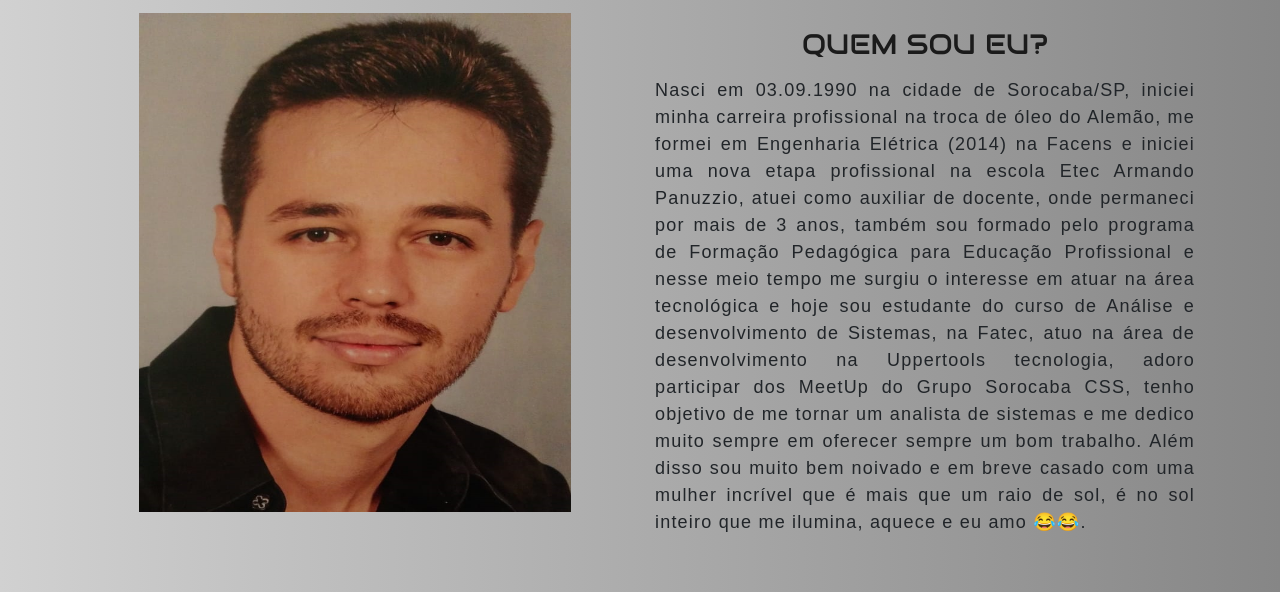
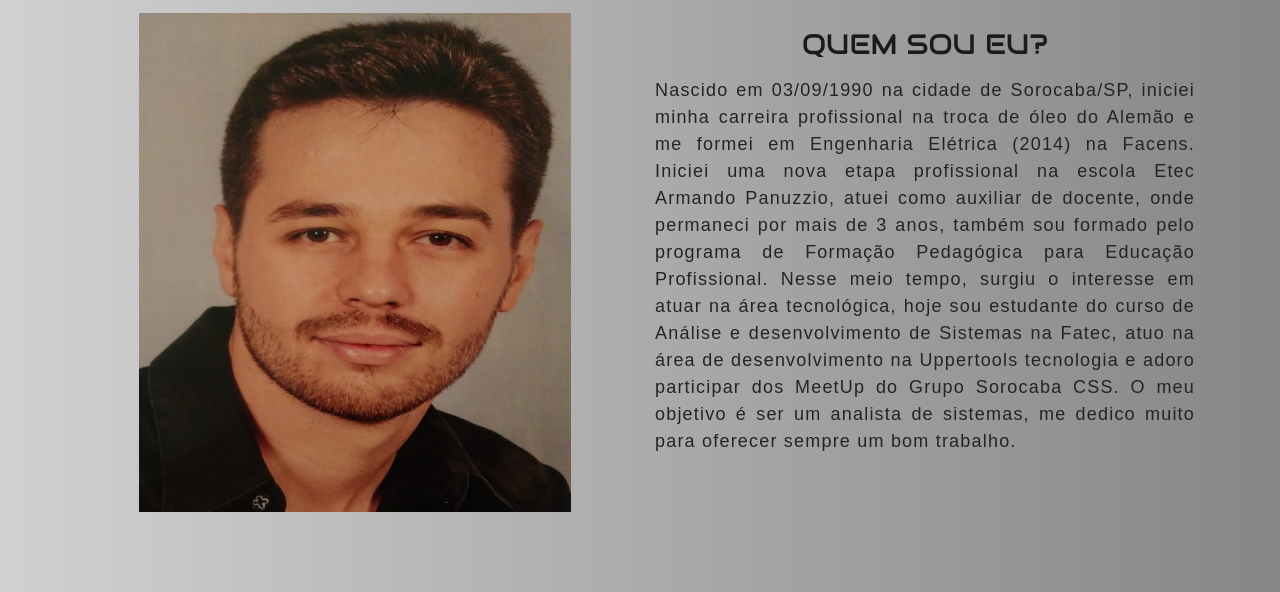
Before and after one commit to gabriel-paulino/gabriel-paulino.github.io, a plain HTML site: page index.html in a window 1280 px wide. Shown: the part 208-800 px from the top of the page. Drawn offline with nearby package versions, Linux system fonts and the light colour scheme.

Commit message:
Alteracoes de texto

```diff
--- a/index.html
+++ b/index.html
@@ -43,18 +43,15 @@
                 </div>
                 <div class="col-lg-6">
                     <h3 id="subtitle">Quem sou eu?</h3>
-                    <p class="p_justify" id="text2">Nasci em 03.09.1990 na cidade de Sorocaba/SP, iniciei minha carreira
-                        profissional na troca de óleo do Alemão, me formei em Engenharia Elétrica (2014) na Facens e
-                        iniciei uma nova etapa profissional na escola Etec Armando Panuzzio, atuei como auxiliar de
-                        docente, onde permaneci por mais de 3 anos, também sou formado pelo programa de Formação
-                        Pedagógica para Educação Profissional e nesse meio
-                        tempo me surgiu o interesse em atuar na área tecnológica e hoje sou estudante do curso de
-                        Análise e desenvolvimento de Sistemas, na Fatec, atuo na área de desenvolvimento na Uppertools
-                        tecnologia,
-                        adoro participar dos MeetUp do Grupo Sorocaba CSS, tenho objetivo de me tornar um analista de
-                        sistemas e me dedico muito sempre em oferecer sempre um bom trabalho. Além disso sou muito bem
-                        noivado e em breve casado com uma mulher
-                        incrível que é mais que um raio de sol, é no sol inteiro que me ilumina, aquece e eu amo 😂😂.
+                    <p class="p_justify" id="text2">Nascido em 03/09/1990 na cidade de Sorocaba/SP, iniciei minha
+                        carreira profissional na troca de óleo do Alemão e me formei em Engenharia Elétrica (2014) na
+                        Facens. Iniciei uma nova etapa profissional na escola Etec Armando Panuzzio, atuei como auxiliar
+                        de docente, onde permaneci por mais de 3 anos, também sou formado pelo programa de Formação
+                        Pedagógica para Educação Profissional.
+                        Nesse meio tempo, surgiu o interesse em atuar na área tecnológica, hoje sou estudante do curso
+                        de Análise e desenvolvimento de Sistemas na Fatec, atuo na área de desenvolvimento na Uppertools
+                        tecnologia e adoro participar dos MeetUp do Grupo Sorocaba CSS. O meu objetivo é ser um analista
+                        de sistemas, me dedico muito para oferecer sempre um bom trabalho.
                     </p>
                 </div>
             </div>
```
